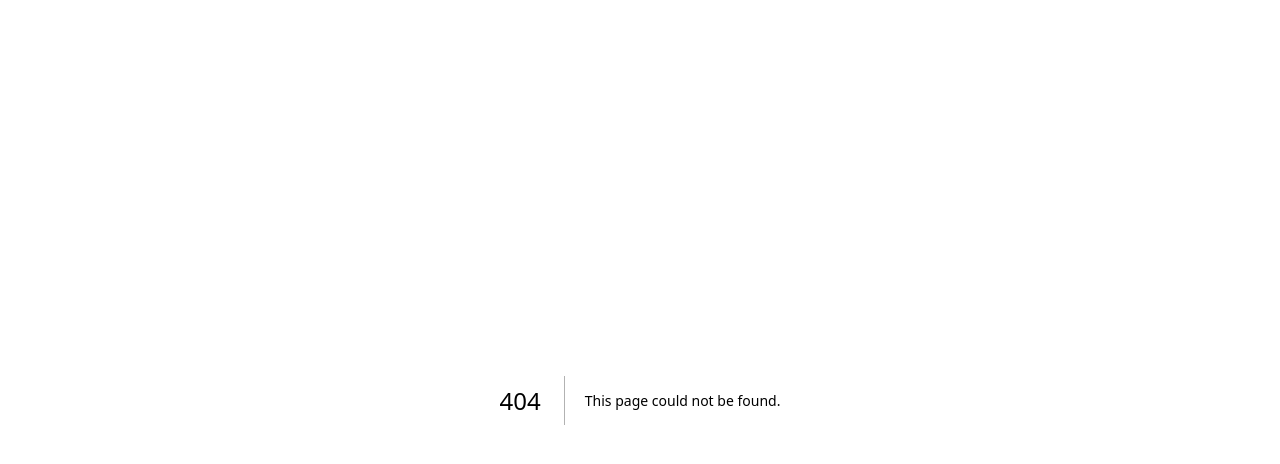
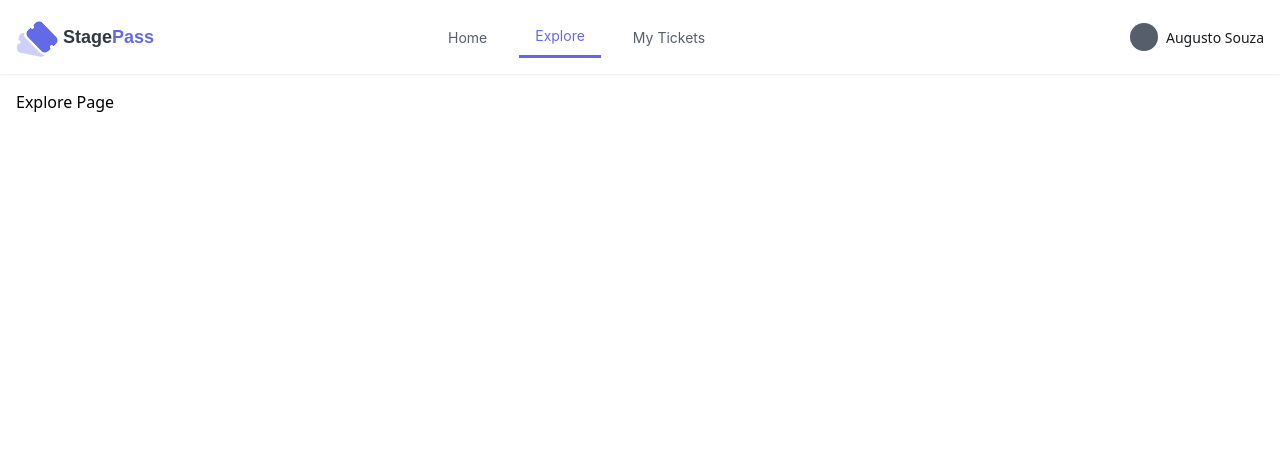
Before and after one commit to augustojs1/stagepass-client, a Next.js app: page /explore in a window 1280 px wide. Before the commit this address had no page. Shown: the top 464 px of the page. Built offline with nearby package versions, Linux system fonts and the light colour scheme.

Commit message:
feat: create header component and navigation

```diff
--- /dev/null
+++ b/src/app/components/index.ts
@@ -0,0 +1 @@
+export * from "./menu";
--- /dev/null
+++ b/src/app/components/menu.tsx
@@ -0,0 +1,43 @@
+"use client";
+
+import Link from "next/link";
+import { usePathname } from "next/navigation";
+
+export function Menu() {
+  const pathname = usePathname();
+  const activeRouteStyle = "text-primary border-b-3";
+
+  return (
+    <nav className="flex">
+      <ul className="flex align-center gap-4 font-body text-[14px] text-gray-2">
+        <li
+          className={`flex px-4 cursor-pointer ${
+            pathname === "/" ? activeRouteStyle : ""
+          }`}
+        >
+          <Link href="/" className="self-center">
+            Home
+          </Link>
+        </li>
+        <li
+          className={`flex px-4 cursor-pointer ${
+            pathname === "/explore" ? activeRouteStyle : ""
+          }`}
+        >
+          <Link href="/explore" className="self-center">
+            Explore
+          </Link>
+        </li>
+        <li
+          className={`flex px-4 cursor-pointer ${
+            pathname === "/my-tickets" ? activeRouteStyle : ""
+          }`}
+        >
+          <Link href="/my-tickets" className="self-center">
+            My Tickets
+          </Link>
+        </li>
+      </ul>
+    </nav>
+  );
+}
--- /dev/null
+++ b/src/app/explore/page.tsx
@@ -0,0 +1,14 @@
+import type { Metadata } from "next";
+
+export const metadata: Metadata = {
+  title: "StagePass | Explore",
+  description: "Explore events",
+};
+
+export default function ExplorePage() {
+  return (
+    <section>
+      <h1>Explore Page</h1>
+    </section>
+  );
+}
--- a/src/app/globals.css
+++ b/src/app/globals.css
@@ -20,4 +20,7 @@
   --font-logo: "Poppins", Arial, Helvetica, sans-serif;
   --font-display: "Archivo", Georgia, serif;
   --font-body: "Inter", Arial, sans-serif;
+
+  /* Shadows */
+  --shadow-light: 0px 0px 1px #171a1f12, 0px 0px 2px #171a1f1f;
 }
--- a/src/app/layout.tsx
+++ b/src/app/layout.tsx
@@ -1,11 +1,12 @@
 import type { Metadata } from "next";
 
+import { Header } from "./layouts/components";
 import { font_body, font_display, font_logo } from "../fonts";
 
 import "./globals.css";
 
 export const metadata: Metadata = {
-  title: "StagePass",
+  title: "StagePass | Home",
   description: "Home",
 };
 
@@ -17,7 +18,8 @@ export default function RootLayout({
   return (
     <html lang="en">
       <body>
-        <main>{children}</main>
+        <Header />
+        <main className="max-w-[86rem] p-[1rem] m-auto">{children}</main>
       </body>
     </html>
   );
--- /dev/null
+++ b/src/app/layouts/components/header.tsx
@@ -0,0 +1,32 @@
+"use client";
+
+import Image from "next/image";
+
+import { Menu } from "@/app/components";
+
+export function Header() {
+  return (
+    <header className="shadow-light ">
+      <div className="max-w-[86rem] p-[1rem] m-auto grid grid-cols-3">
+        <div className="flex align-center cursor-pointer">
+          <Image
+            src={"/stagepass.svg"}
+            width={47}
+            height={42}
+            alt="StagePass"
+          />
+          <h1 className="font-logo font-bold text-[18px] text-black-1 self-center">
+            Stage<span className="text-primary">Pass</span>
+          </h1>
+        </div>
+        <Menu />
+        <div className="flex justify-end gap-2">
+          <div className="size-7 rounded-full bg-gray-2 self-center cursor-pointer"></div>
+          <p className="self-center text-[14px] text-black-3 cursor-pointer">
+            Augusto Souza
+          </p>
+        </div>
+      </div>
+    </header>
+  );
+}
--- /dev/null
+++ b/src/app/layouts/components/index.ts
@@ -0,0 +1 @@
+export * from "./header";
--- /dev/null
+++ b/src/app/my-tickets/page.tsx
@@ -0,0 +1,14 @@
+import type { Metadata } from "next";
+
+export const metadata: Metadata = {
+  title: "StagePass | My Tickets",
+  description: "My Tickets",
+};
+
+export default function MyTicketsPage() {
+  return (
+    <section>
+      <h1>My Tickets</h1>
+    </section>
+  );
+}
--- a/src/app/page.tsx
+++ b/src/app/page.tsx
@@ -1,7 +1,7 @@
 export default function Home() {
   return (
     <section>
-      <h1 className="font-logo font-bold text-[18px]">Logo</h1>
+      <h1>Home</h1>
     </section>
   );
 }
```
